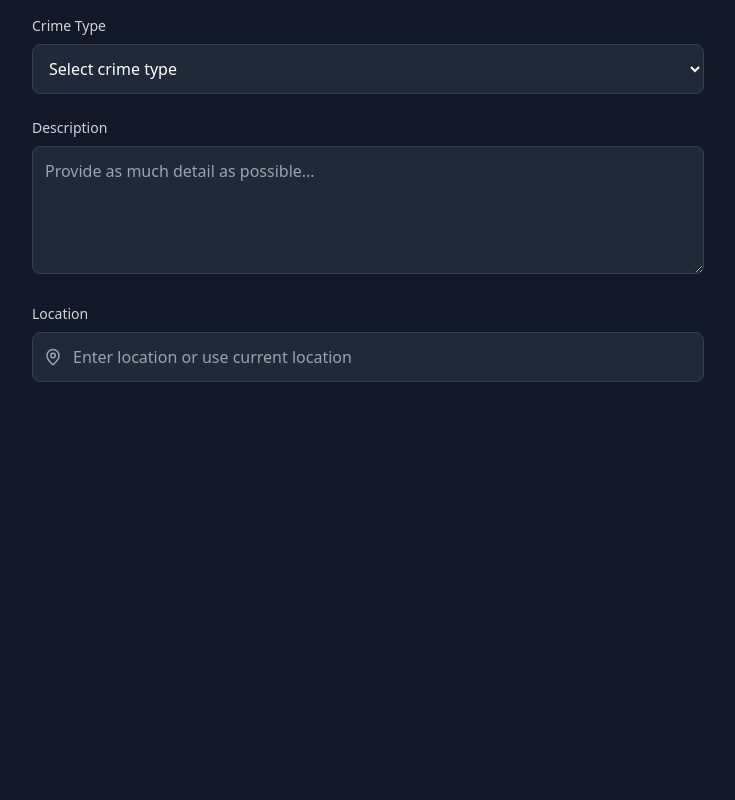
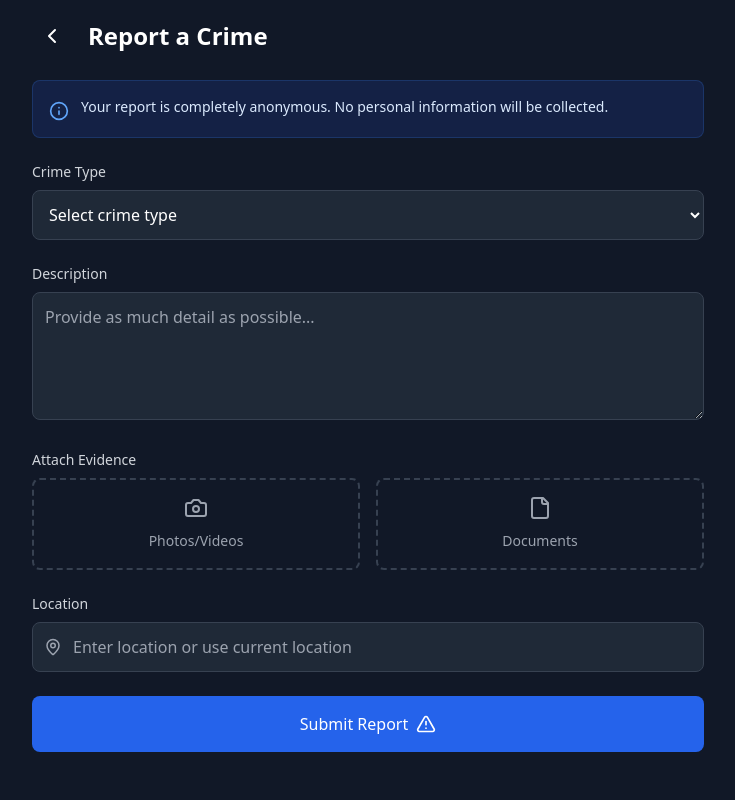
Before and after one commit to pritamapatra/Team_Code_Crackers, a React (Vite) app: page /report in a window 1280 px wide. Shown: the top 800 px of the page, without its empty margins (272-1007 px from the left). Built offline with nearby package versions, Linux system fonts and the light colour scheme.

Commit message:
report crime page added

```diff
--- a/src/Pages/ReportCrimeForm.jsx
+++ b/src/Pages/ReportCrimeForm.jsx
@@ -1,14 +1,9 @@
 import React, { useState } from 'react';
 import { Camera, MapPin, File, ChevronLeft, AlertTriangle, X, Upload, Info } from 'lucide-react';
-import { useNavigate } from 'react-router-dom';
 
 const ReportCrimeForm = () => {
   const [files, setFiles] = useState([]);
   const [isSubmitting, setIsSubmitting] = useState(false);
-    const [location, setLocation] = useState(''); // State for location
-    const [description, setDescription] = useState(''); // State for description
-    const [crimeType, setCrimeType] = useState(''); // State for crime type
-    const navigate = useNavigate();
 
   const crimeTypes = [
     "Theft",
@@ -32,46 +27,32 @@ const ReportCrimeForm = () => {
   const handleSubmit = async (e) => {
     e.preventDefault();
     setIsSubmitting(true);
-
-        try {
-            const response = await fetch('<your_logic_app_url>', { // Replace with your Logic App URL
-                method: 'POST',
-                headers: {
-                    'Content-Type': 'application/json'
-                },
-                body: JSON.stringify({
-                    location,
-                    description,
-                    crimeType // Include crime type in the request
-                 })
-            });
-
-            if (response.ok) {
-                const data = await response.json();
-                console.log('Success:', data);
-                // Handle success (e.g., reset the form, show a message)
-                setLocation('');
-                setDescription('');
-                setCrimeType(''); // Reset crime type as well
-                setFiles([]); // Clear file uploads
-                alert("Report submitted successfully!");
-            } else {
-                console.error('Error:', response.status);
-                const errorData = await response.json();
-                alert(`Error submitting report: ${errorData?.message || response.statusText}`);
-            }
-        } catch (error) {
-            console.error('Error:', error);
-            alert("An error occurred while submitting the report.");
-        } finally {
-            setIsSubmitting(false); // Set isSubmitting to false regardless of success or failure
-        }
+    // Simulate API call
+    await new Promise(resolve => setTimeout(resolve, 2000));
+    setIsSubmitting(false);
   };
 
   return (
     <div className="min-h-screen bg-gray-900 text-white p-4">
-            {/* ... (rest of your JSX) */}
+      {/* Header */}
+      <div className="max-w-2xl mx-auto mb-6">
+        <div className="flex items-center gap-4 mb-6">
+          <button className="hover:bg-gray-800 p-2 rounded-full transition-colors">
+            <ChevronLeft size={24} />
+          </button>
+          <h1 className="text-2xl font-bold">Report a Crime</h1>
+        </div>
 
+        {/* Anonymous Notice */}
+        <div className="bg-blue-900/30 border border-blue-500/20 rounded-lg p-4 mb-6 flex items-start gap-3">
+          <Info className="text-blue-400 shrink-0 mt-1" size={20} />
+          <p className="text-sm text-blue-100">
+            Your report is completely anonymous. No personal information will be collected.
+          </p>
+        </div>
+      </div>
+
+      {/* Form */}
       <form onSubmit={handleSubmit} className="max-w-2xl mx-auto space-y-6">
         {/* Crime Type */}
         <div className="space-y-2">
@@ -81,8 +62,6 @@ const ReportCrimeForm = () => {
           <select
             className="w-full bg-gray-800 border border-gray-700 rounded-lg p-3 text-white focus:ring-2 focus:ring-blue-500 focus:border-transparent transition-all"
             required
-                        value={crimeType} // Bind the value to the state
-                        onChange={(e) => setCrimeType(e.target.value)} // Update state on change
           >
             <option value="">Select crime type</option>
             {crimeTypes.map(type => (
@@ -100,12 +79,64 @@ const ReportCrimeForm = () => {
             className="w-full bg-gray-800 border border-gray-700 rounded-lg p-3 h-32 text-white focus:ring-2 focus:ring-blue-500 focus:border-transparent transition-all"
             placeholder="Provide as much detail as possible..."
             required
-                        value={description} // Bind the value to the state
-                        onChange={(e) => setDescription(e.target.value)} // Update state on change
           />
         </div>
 
-                {/* ... (rest of your JSX) */}
+        {/* Evidence Upload */}
+        <div className="space-y-2">
+          <label className="block text-sm font-medium text-gray-300">
+            Attach Evidence
+          </label>
+          <div className="grid grid-cols-2 gap-4">
+            <div
+              className="relative border-2 border-dashed border-gray-700 rounded-lg p-4 text-center hover:border-blue-500 transition-colors cursor-pointer group"
+            >
+              <input
+                type="file"
+                accept="image/*,video/*"
+                className="absolute inset-0 w-full h-full opacity-0 cursor-pointer"
+                onChange={handleFileUpload}
+                multiple
+              />
+              <Camera className="mx-auto mb-2 text-gray-400 group-hover:text-blue-500 transition-colors" />
+              <span className="text-sm text-gray-400 group-hover:text-blue-500 transition-colors">
+                Photos/Videos
+              </span>
+            </div>
+            <div
+              className="relative border-2 border-dashed border-gray-700 rounded-lg p-4 text-center hover:border-blue-500 transition-colors cursor-pointer group"
+            >
+              <input
+                type="file"
+                className="absolute inset-0 w-full h-full opacity-0 cursor-pointer"
+                onChange={handleFileUpload}
+                multiple
+              />
+              <File className="mx-auto mb-2 text-gray-400 group-hover:text-blue-500 transition-colors" />
+              <span className="text-sm text-gray-400 group-hover:text-blue-500 transition-colors">
+                Documents
+              </span>
+            </div>
+          </div>
+
+          {/* File Preview */}
+          {files.length > 0 && (
+            <div className="mt-4 space-y-2">
+              {files.map((file, index) => (
+                <div key={index} className="flex items-center justify-between bg-gray-800 p-2 rounded-lg">
+                  <span className="text-sm truncate">{file.name}</span>
+                  <button
+                    type="button"
+                    onClick={() => removeFile(index)}
+                    className="text-gray-400 hover:text-red-400 transition-colors"
+                  >
+                    <X size={18} />
+                  </button>
+                </div>
+              ))}
+            </div>
+          )}
+        </div>
 
         {/* Location */}
         <div className="space-y-2">
@@ -118,15 +149,29 @@ const ReportCrimeForm = () => {
               className="w-full bg-gray-800 border border-gray-700 rounded-lg p-3 pl-10 text-white focus:ring-2 focus:ring-blue-500 focus:border-transparent transition-all"
               placeholder="Enter location or use current location"
               required
-                            value={location} // Bind the value to the state
-                            onChange={(e) => setLocation(e.target.value)} // Update state on change
             />
             <MapPin className="absolute left-3 top-1/2 transform -translate-y-1/2 text-gray-400" size={18} />
           </div>
         </div>
 
-                {/* ... (rest of your JSX) */}
-
+        {/* Submit Button */}
+        <button
+          type="submit"
+          disabled={isSubmitting}
+          className="w-full bg-blue-600 text-white p-4 rounded-lg font-medium hover:bg-blue-700 transition-colors disabled:opacity-50 disabled:cursor-not-allowed mt-8 flex items-center justify-center gap-2"
+        >
+          {isSubmitting ? (
+            <>
+              <div className="w-5 h-5 border-2 border-white border-t-transparent rounded-full animate-spin" />
+              Submitting...
+            </>
+          ) : (
+            <>
+              Submit Report
+              <AlertTriangle className="w-5 h-5" />
+            </>
+          )}
+        </button>
       </form>
     </div>
   );
```
Lines whose indentation alone changed are shown as unchanged.
